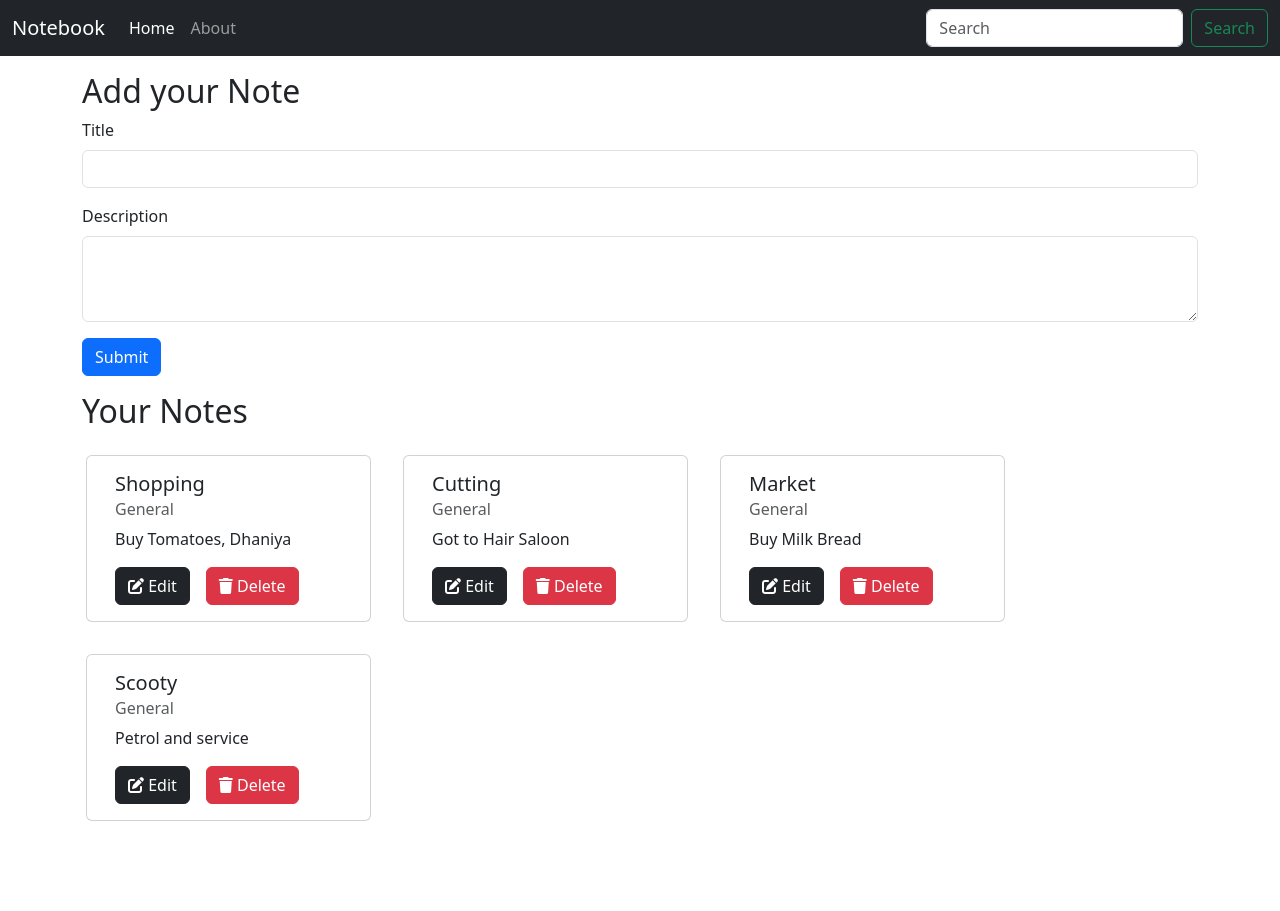
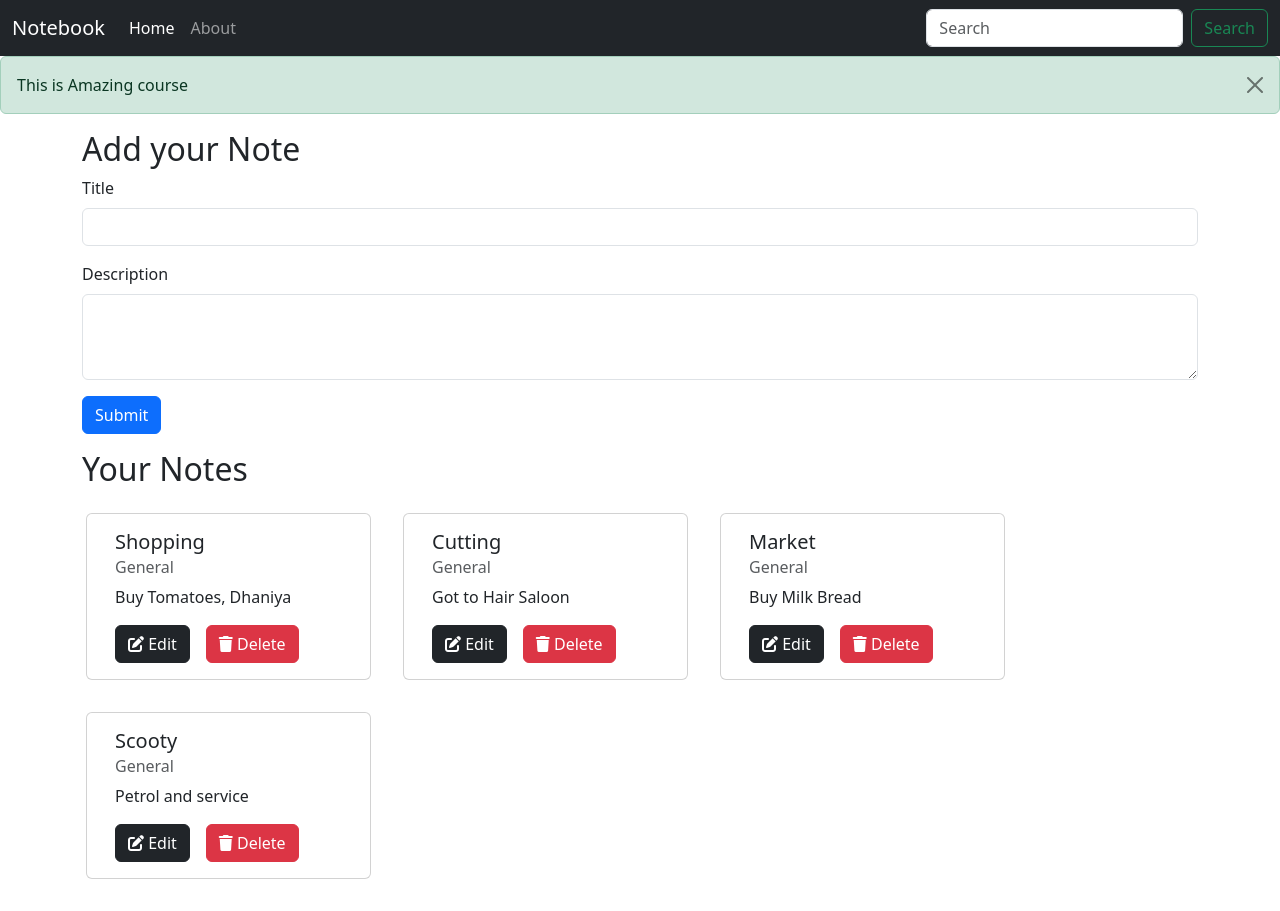
Before and after one commit to AdityaGupta-03/notebook-frontend, a React (Create React App) app: page / in a window 1280 px wide. Before the commit the page ends 853 px from the top, so only its background shows below. Built offline with nearby package versions, Linux system fonts and the light colour scheme.

Commit message:
Adding Alert Component

```diff
--- a/src/App.js
+++ b/src/App.js
@@ -4,6 +4,7 @@
 import About from './components/About';
 import { BrowserRouter, Route, Routes } from 'react-router-dom';
 import NotesState from "./context/Notes/NotesState.js";
+import Alert from './components/Alert.jsx';
 
 function App() {
   return (
@@ -11,6 +12,7 @@
       <NotesState>
         <BrowserRouter>
           <Navbar />
+          <Alert msg={"This is Amazing course"}/>
           <Routes>
             <Route path="/" exact element={<Home />} />
             <Route path="/about" exact element={<About />} />
--- /dev/null
+++ b/src/components/Alert.jsx
@@ -0,0 +1,12 @@
+import React from 'react'
+
+function Alert(props) {
+    return (
+        <div class="alert alert-success alert-dismissible fade show" role="alert">
+            {props.msg}
+            <button type="button" class="btn-close" data-bs-dismiss="alert" aria-label="Close"></button>
+        </div>
+    )
+}
+
+export default Alert
--- a/src/context/Notes/notesState.js
+++ b/src/context/Notes/notesState.js
@@ -59,8 +59,15 @@
             "__v": 0
         }
     ];
+    const [notes,setNotes] = useState(initialNotes);
 
-    const [notes,setNotes] = useState(initialNotes);
+    // Add a Note
+
+    // Delete a Note
+
+    // Edit a Note
+
+
     return (
         // <NotesContext.Provider value={{state:state, updateAge:update, updateName:changeName}}>
         <NotesContext.Provider value={{notes, setNotes}}>
```
